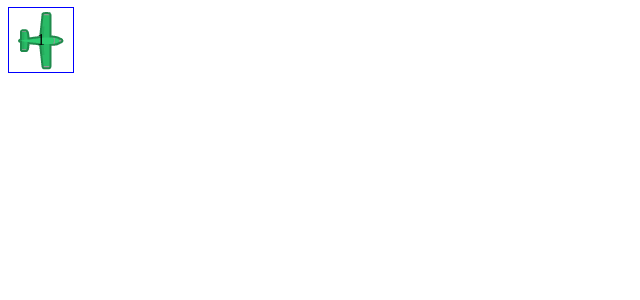
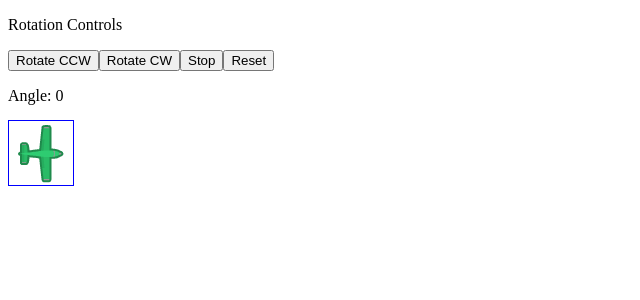
Before and after one commit to ccozad/tower-defense-react, a React app: page /move-test in a window 1280 px wide. Shown: the top 300 px of the page, without its empty margins (0-640 px from the left). Built offline with nearby package versions, Linux system fonts and the light colour scheme; the HTML template or start-up script is replaced by a standard one.

Commit message:
Rotation test

```diff
--- a/src/MoveTest.js
+++ b/src/MoveTest.js
@@ -1,20 +1,89 @@
 import React from 'react';
 import OrdinaryEnemy from './OrdinaryEnemy';
+import { useState } from 'react';
 
-const wayPoints = [
-    {x: 100, y:100},
-    {x: 500, y:500},
-];
+
+/*function moveEnemy() {
+    let dx = endPosition.x - currentPosition.x;
+    let dy = endPosition.y - currentPosition.y;
+    let distance = Math.sqrt(dx*dx + dy*dy);
+    let ratio = speed / distance;
+    let x = ratio * dx;
+    let y = ratio * dy;
+    currentPosition = {x: x, y: y};
+    //console.log(currentPosition);
+}*/
+
+
 
 export default function Level1() {
+    const wayPoints = [
+        {x: 100, y:100},
+        {x: 800, y:800},
+    ];
+
+    const [angle, setAngle] = useState(0);
+    const [started, setStarted] = useState(false);
+    const [timer, setTimer] = useState(0);
+    const [currentPosition, setCurrentPosition] = useState(wayPoints[0]);
+
+    function rotateEnemyCCW() {
+        setAngle((angle) => (angle + 1) % 360);
+    }
+
+    function rotateEnemyCW() {
+        setAngle((angle) => (angle - 1) % 360);
+    }
+
+    function startCCW() {
+        console.log("startCCW");
+        if(!started){
+            setTimer(setInterval(rotateEnemyCCW, 1000/24));
+            setStarted(true);
+            console.log("started CCW");
+        }
+    }
+
+    function startCW() {
+        console.log("startCW");
+        if(!started){
+            setTimer(setInterval(rotateEnemyCW, 1000/24));
+            setStarted(true);
+            console.log("started CCW");
+        }
+    }
+
+    function stop() {
+        console.log("stop");
+        clearInterval(timer);
+        setStarted(false);
+    }
     return (
         <>
-            <OrdinaryEnemy
-                texture={1}
-                textureDebug={true}
-                showBorder={true}
-                x={wayPoints[0].x}
-                y={wayPoints[0].y}/>
+            <div>
+                <p>Rotation Controls</p>
+                <button onClick={() => startCCW()}>Rotate CCW</button>
+                <button onClick={() => startCW()}>Rotate CW</button>
+                <button onClick={() => stop()}>Stop</button>
+                <button onClick={() => {
+                    stop();
+                    setAngle(0);
+                    setCurrentPosition(wayPoints[0]);
+                }}>Reset</button>
+            </div>
+            <div>
+                <p>Angle: {angle}</p>
+            </div>
+            <div>
+                <OrdinaryEnemy
+                    texture={1}
+                    textureDebug={false}
+                    showBorder={true}
+                    x={currentPosition.x}
+                    y={currentPosition.y}
+                    rotation={angle}/>
+            </div>
+
         </>
     );
 }
--- /dev/null
+++ b/src/Util.js
@@ -0,0 +1,3 @@
+export function lerp(start, end, amt) {
+  return (1-amt)*start+amt*end
+}
```
